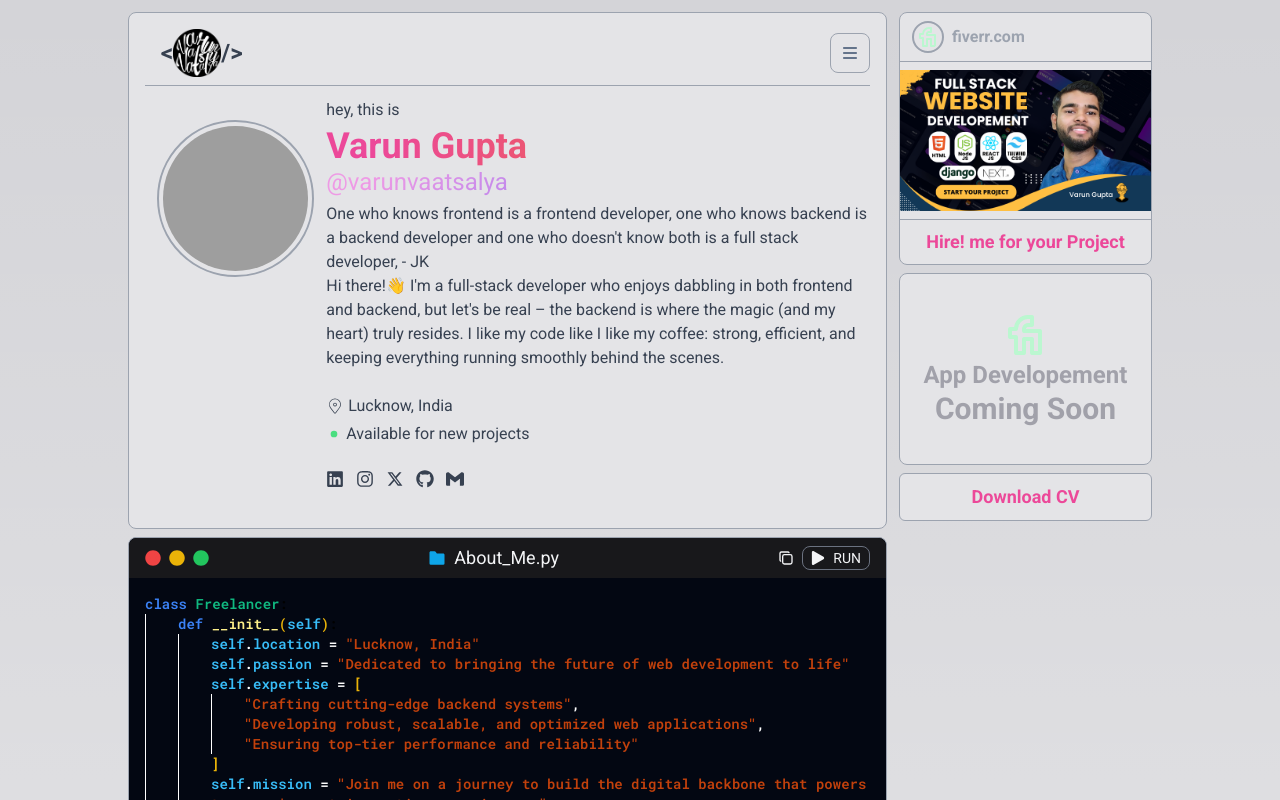
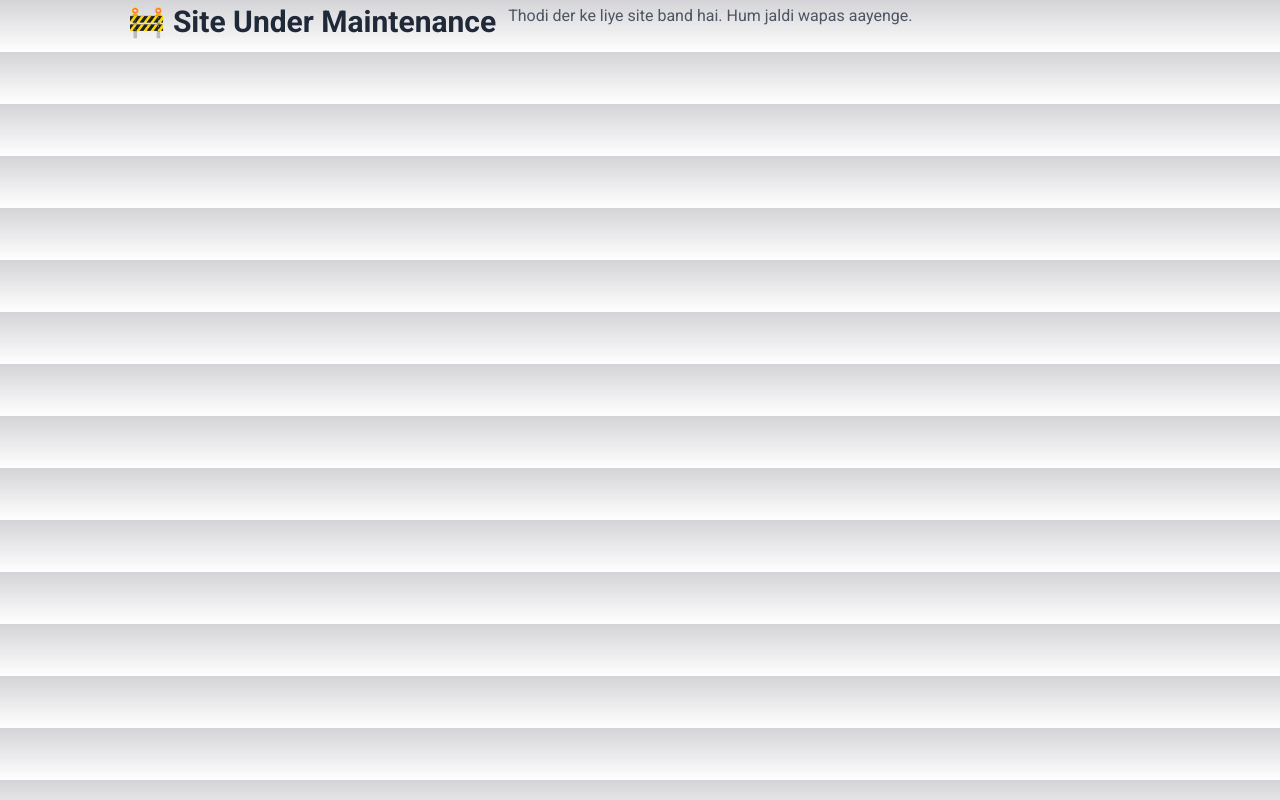
Before and after one commit to varunvaatsalya/varun_gupta, a Next.js app: page / in a window 1280 px wide. Shown: the top 800 px of the page. Built offline with nearby package versions, Linux system fonts and the light colour scheme; grey boxes are pictures that could not be loaded.

Commit message:
maintainence

```diff
--- a/src/app/page.js
+++ b/src/app/page.js
@@ -1,23 +1,30 @@
 import Main from "./Main";
 import CoMain from "./CoMain";
-
-
 
 export default function Home() {
   return (
     <>
-      <div className={"max-w-screen-lg max-md:mx-auto flex items-start gap-3 my-1 mx-auto"}>
-        <div className="w-[98%] lg:w-3/4 mx-auto">
+      <div
+        className={
+          "max-w-screen-lg max-md:mx-auto flex items-start gap-3 my-1 mx-auto"
+        }
+      >
+        <h1 className="text-3xl font-bold text-gray-800 mb-2">
+          🚧 Site Under Maintenance
+        </h1>
+        <p className="text-gray-600">
+          Thodi der ke liye site band hai. Hum jaldi wapas aayenge.
+        </p>
+        {/* <div className="w-[98%] lg:w-3/4 mx-auto">
           <Main />
         </div>
         <div className="sticky top-2 my-2 w-1/4 max-lg:hidden">
           <CoMain />
-        </div>
+        </div> */}
       </div>
     </>
   );
 }
-
 
 export function generateMetadata({ params }) {
   return {
```
